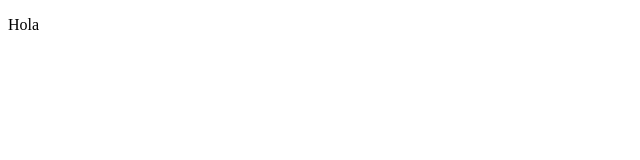
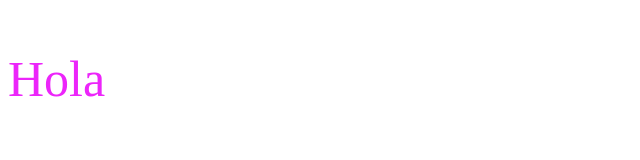
Before and after one commit to SebitasUMG/CarpetaDesarrolloWeb, a plain HTML site: page Clase260725/index.html in a window 1280 px wide. Shown: the whole page, without its empty margins (0-640 px from the left). Drawn offline with Linux system fonts and the light colour scheme.

Commit message:
clase del 26 de julio

```diff
--- a/Clase260725/css/style.css
+++ b/Clase260725/css/style.css
@@ -1,3 +1,9 @@
-.importante {
-    color: red;
+:root{
+    --color-de-fondo: rgb(236, 37, 250);
 }
+
+
+.importante{
+    color: var(--color-de-fondo);
+    font-size: 50px;
+}
--- a/Clase260725/index.html
+++ b/Clase260725/index.html
@@ -4,9 +4,9 @@
     <meta charset="UTF-8">
     <meta name="viewport" content="width=device-width, initial-scale=1.0">
     <title>Clase 26 de Julio de 2025</title>
-    <link rel="stylesheet" href="css/style.css" type="css">
+    <link rel="stylesheet" href="css/style.css">
 </head>
 <body>
-    <p class="imiportante">Hola</p>
+    <p class="importante">Hola</p>
 </body>
 </html>
```
